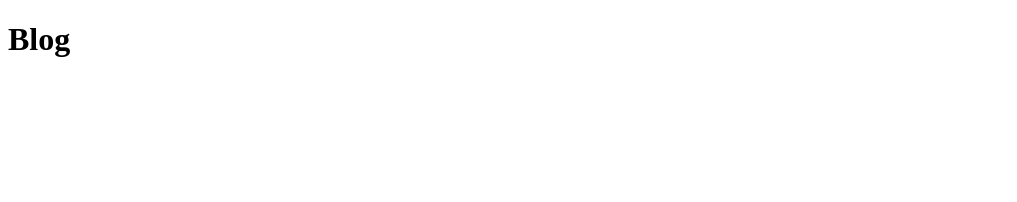
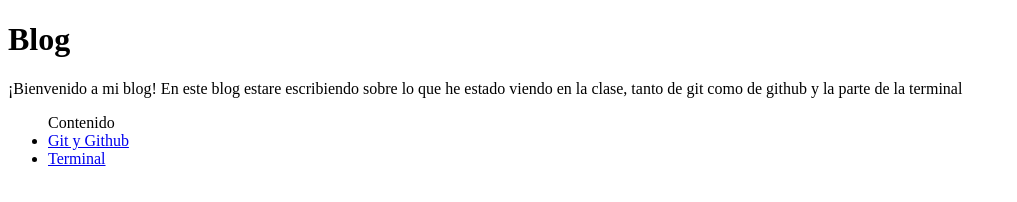
Before and after one commit to Bairoflus/Tareas_Videojuegos, a plain HTML site: page Blog/blog.html in a window 1280 px wide. Shown: the whole page, without its empty margins (0-1017 px from the left). Drawn offline with Linux system fonts and the light colour scheme.

Commit message:
Updated files

```diff
--- a/Blog/blog.html
+++ b/Blog/blog.html
@@ -6,6 +6,17 @@
     <title>Blog</title>
 </head>
 <body>
-    <h1>Blog</h1>
+    <header>
+        <h1>Blog</h1>
+        <p> ¡Bienvenido a mi blog! En este blog estare escribiendo sobre lo que he estado viendo en la clase, tanto de git como de github y la parte de la terminal</p>
+    </header>
+    <nav>
+        <ul> Contenido
+            <li><a href="Git_Github.html"> Git y Github </a></li>
+            <li><a href="Terminal.html"> Terminal </a></li>
+        </ul>
+    </nav>
+
+
 </body>
 </html>
```
Also changed, not shown: Blog/Git_Github.html (added, +11 -0 lines), Blog/Terminal.html (added, +11 -0 lines).
